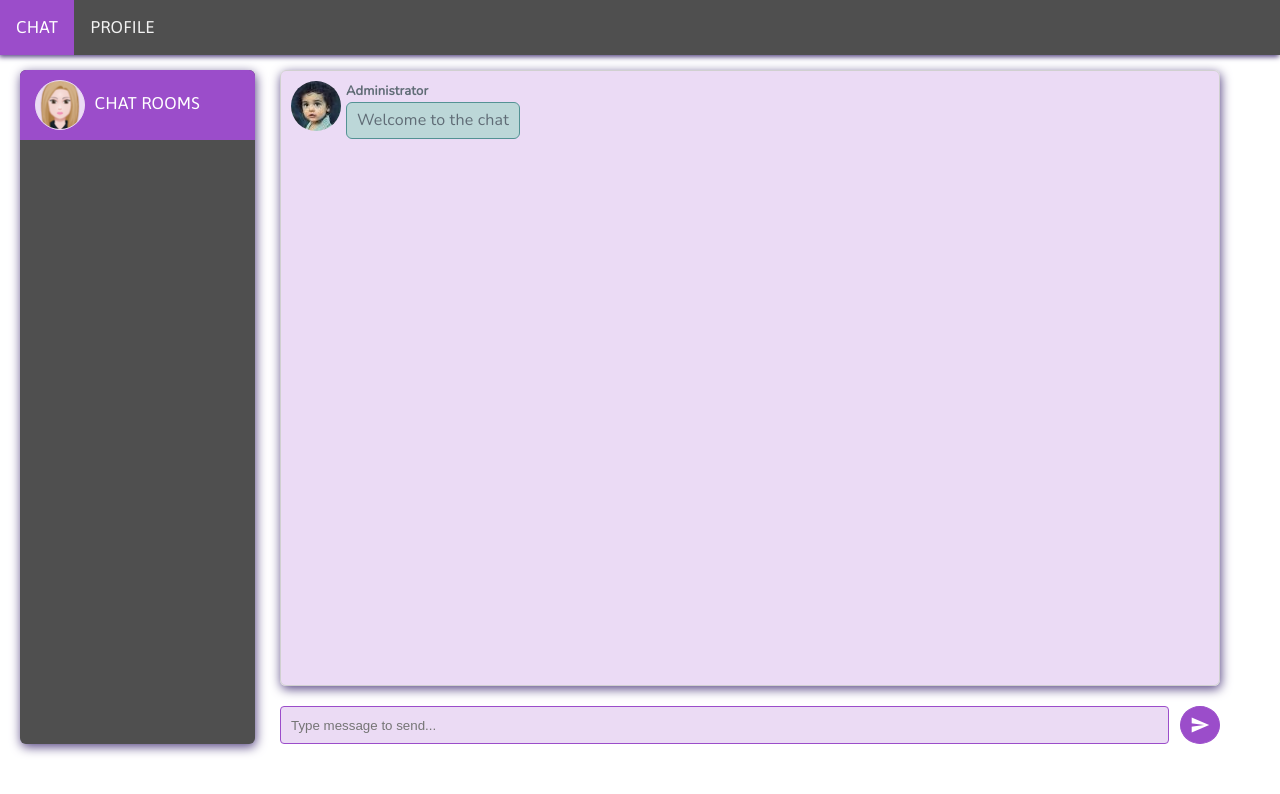
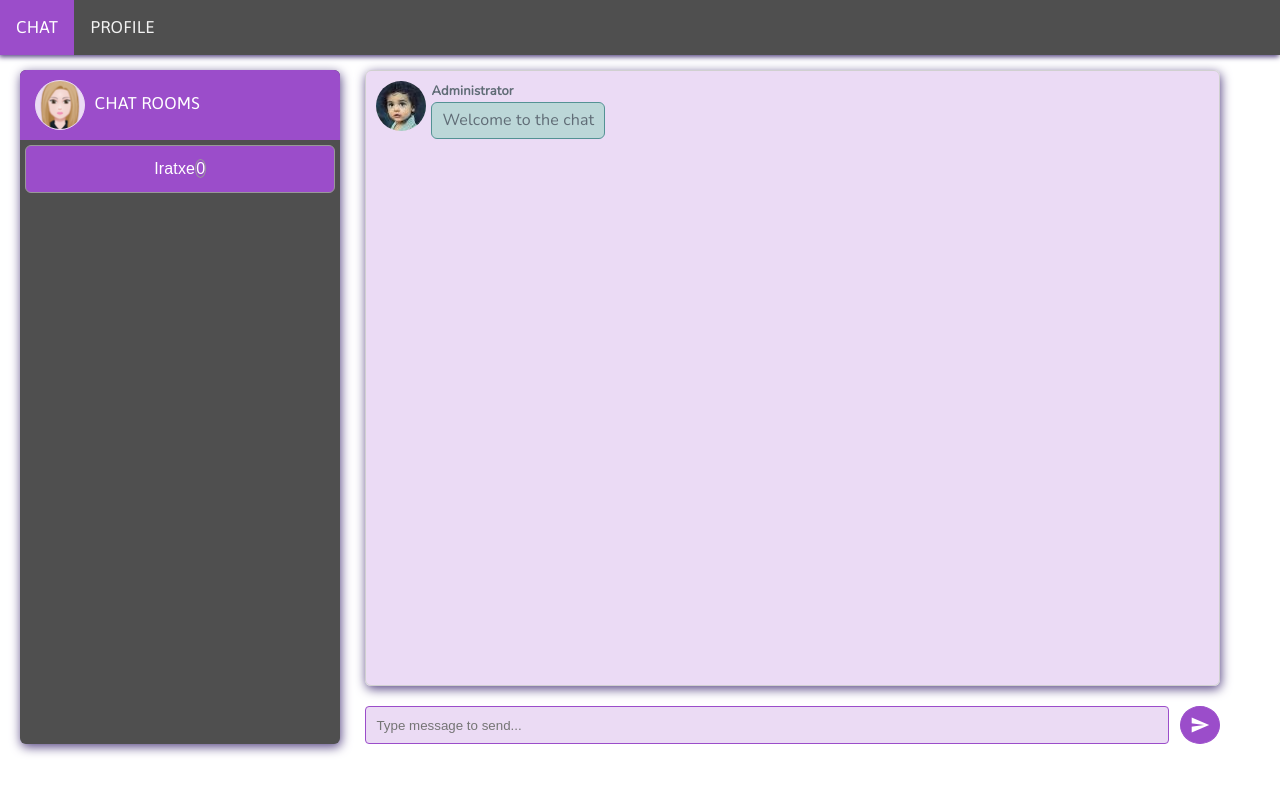
Before and after one commit to iratxeMoya/ECV-chat, a plain HTML site: page index.html in a window 1280 px wide. Drawn offline with nearby package versions, Linux system fonts and the light colour scheme; a web font is replaced by a local one.

Commit message:
chat list unique chatRoom

```diff
--- a/code.js
+++ b/code.js
@@ -1,7 +1,8 @@
-// Server Conection
 
+const roomNames = ["iratxe"];
 const server = new SillyClient();
-server.connect("wss://tamats.com:55000", "iratxe");
+server.connect("wss://tamats.com:55000", roomNames[0]);
+listChatRooms();
 
 server.on_message = function(user_id, dataStr) {
 	const data = JSON.parse(dataStr);
@@ -12,16 +13,31 @@ server.on_message = function(user_id, dataStr) {
 
 server.on_user_connected = function(user_id) {
 	notifyStatusChange("newConection", user_id);
-	console.log("new conection: ", user_id);
 }
 
 server.on_user_disconnected = function(user_id) {
 	notifyStatusChange("newDisconection", user_id);
-	console.log("new conection: ", user_id);
 }
 
+function listChatRooms () {
+	roomNames.forEach(function (room) {
+		const chatRoomContainer = document.createElement("div");
+		const roomName = document.createElement("span");
+		const parent = document.querySelector(".chatListContainer");
+		const numClients = document.createElement("span");
+		numClients.classList.add("roomNumCli");
 
-// Client side
+		numClients.innerHTML = server.num_clients;
+		roomName.innerHTML = room;
+		roomName.style["text-transform"] = "capitalize";
+		room === roomNames[0] ? chatRoomContainer.classList.add("selected") : null;
+		chatRoomContainer.classList.add("chatRoomContainer");
+
+		chatRoomContainer.appendChild(roomName);
+		chatRoomContainer.appendChild(numClients);
+		parent.appendChild(chatRoomContainer);
+	})
+}
 
 const bots = [
 	{name: "Anna", link: "a1.jfif", color: "#165FB4"},
@@ -50,6 +66,10 @@ function User (name, avatar, color, visualName) {
 	this.name = name;
 	this.avatar = avatar;
 	this.color = color;
+}
+
+function onChatRoomClick () {
+
 }
 
 function notifyStatusChange (status, user) {
--- a/mystyle.css
+++ b/mystyle.css
@@ -33,13 +33,31 @@ button#send {
   text-align: center;
 }
 .chatListContainer {
-  width: 300px;
+  width: 450px;
   margin-right: 25px;
   color: white;
   border-radius: 6px;
   text-align: center;
   background-color: #4f4f4f;
   box-shadow: 1px 3px 11px 0px #574684;
+}
+.chatRoomContainer:hover {
+  background-color: #606c76;
+  cursor: pointer;
+}
+.roomNumCli {
+  border: 1px solid #989898;
+  border-radius: 50%;
+}
+.chatRoomContainer.selected {
+  background-color: #9b4dca;
+}
+.chatRoomContainer {
+  border: 1px solid #989898;
+  margin: 5px;
+  border-radius: 6px;
+  padding: 10px;
+  text-align: center;
 }
 .msg {
 	display:flex;
--- a/sillyclient_v2.js
+++ b/sillyclient_v2.js
@@ -354,7 +354,7 @@ SillyClient.prototype.findRooms = function( txt, on_complete )
 		protocol = "https://";
 		url = url.substr(6);
 	}
-	req.open('GET', protocol + url + "/find?name=" + name, true);
+	req.open('GET', protocol + url + "/find?name=" + txt, true);
 	req.onreadystatechange = function (aEvt) {
 	  if (req.readyState == 4) {
 		 if(req.status != 200)
```
